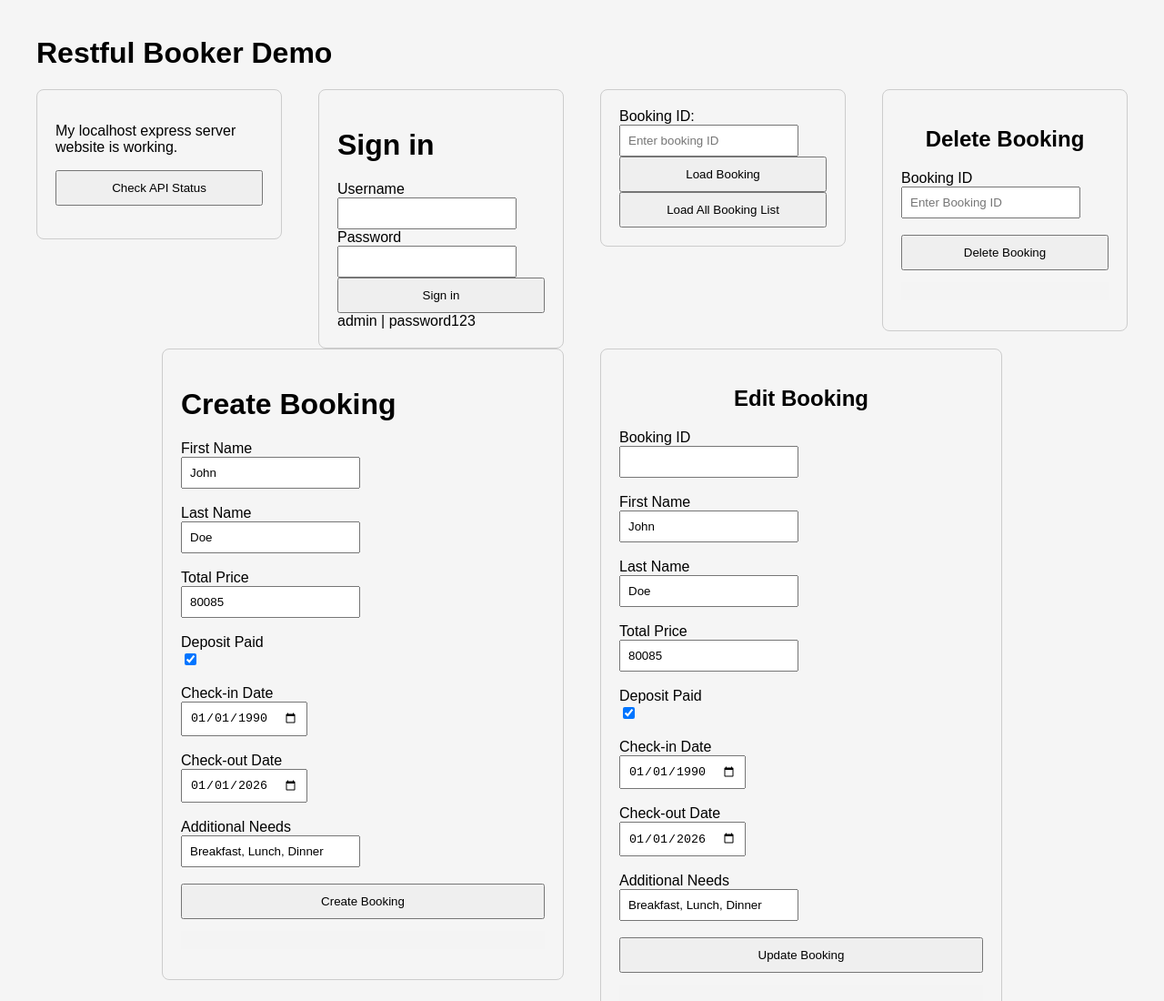
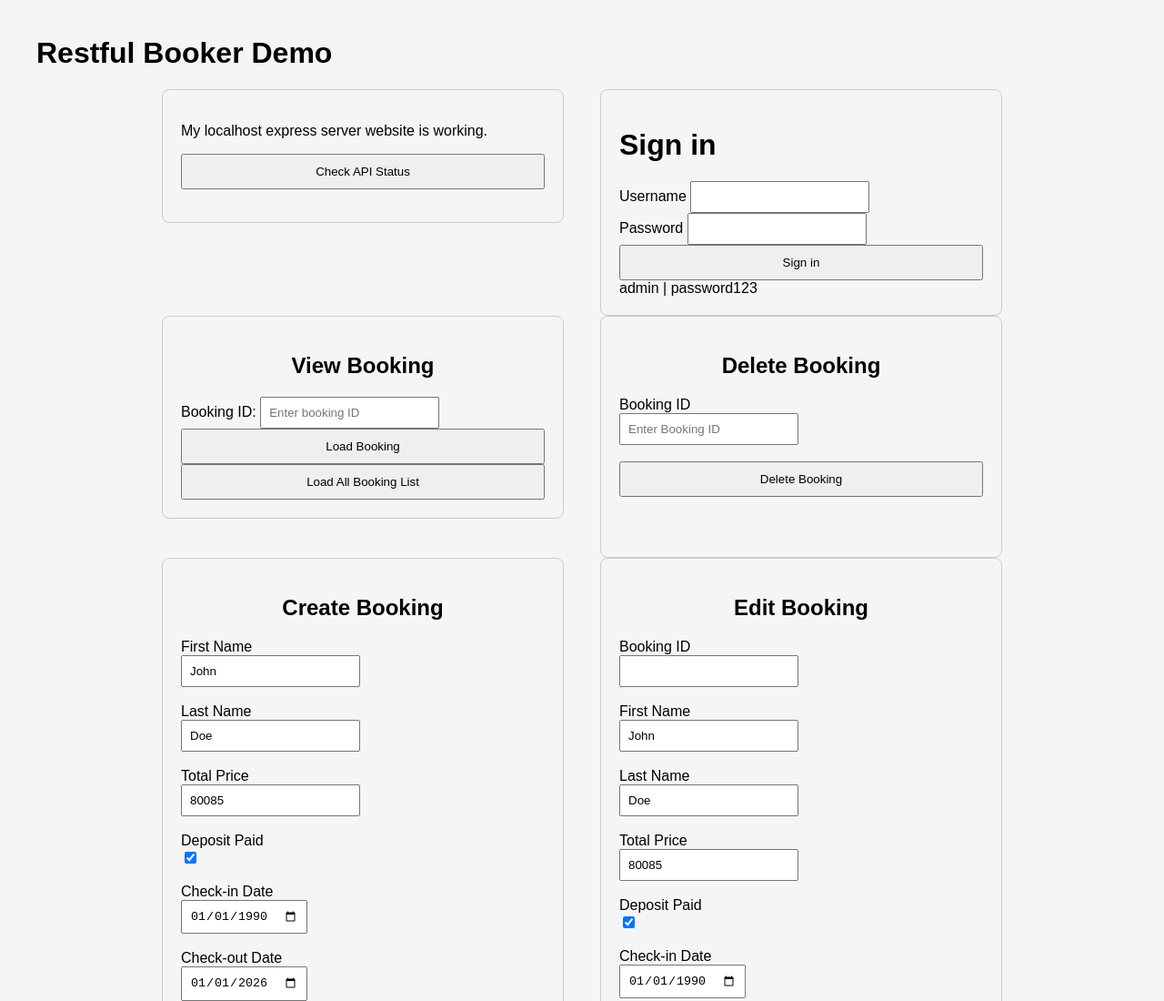
Before and after one commit to Area-Turtle/restfullbooker-API-testing, a website with bundled scripts: page index.html in a window 1280 px wide. Shown: the top 1100 px of the page at 91% size. Built offline with nearby package versions, Linux system fonts and the light colour scheme.

Commit message:
update test

```diff
--- a/index.html
+++ b/index.html
@@ -11,6 +11,7 @@
 <body>
 
     <h1>Restful Booker Demo</h1>
+    <!-- Ping | Sign in Booking -->
     <div class="booking-container">
         <!-- Ping Server Connection -->
         <div class="booking-form">
@@ -37,16 +38,21 @@
 
             </form>
         </div>
-        <!-- View Booking Entries -->
+
+
+        <!-- <script src="js/booking.js"></script> -->
+
+    </div>
+    <!-- View | Delete Booking -->
+    <div class="booking-container">
+    <!-- View Booking -->
     <div class="booking-form">
+        <h2>View Booking</h2>
         <label for="bookingId">Booking ID:</label>
         <input type="number" id="bookingId" placeholder="Enter booking ID">
 
 
-            <button id="loadBookings">
-                Load Booking
-            </button>
-
+        <button id="loadBookings">Load Booking</button>
         <div id="bookingResult"></div>
 
         <button id="allBookings">
@@ -55,14 +61,13 @@
 
         <div id="allBookingResult"></div>
     </div>
-        <!-- Delete Booking entry -->
+    <!-- Delete Booking -->
     <div class="booking-form">
         <form id="deleteBookingForm">
             <h2>Delete Booking</h2>
 
             <label for="deleteBookingId">Booking ID</label><br>
-                <input type="number" id="deleteBookingId" name="deleteBookingId" placeholder="Enter Booking ID"
-                    required>
+            <input type="number" id="deleteBookingId" name="deleteBookingId" placeholder="Enter Booking ID" required>
             <br><br>
 
             <button type="submit">Delete Booking</button>
@@ -70,17 +75,13 @@
 
         <pre id="deleteBookingResult"></pre>
     </div>
-        <script src="js/script.js"></script>
-        <!-- <script src="js/booking.js"></script> -->
-</body>
     </div>
-
-<!-- Create | Edit Booking Entry -->
+    <!-- Create | Edit Booking -->
     <div class="booking-container">
         <!-- Create Booking -->
         <div class="booking-form">
             <form id="createBookingForm">
-            <h1>Create Booking</h1>
+                <h2>Create Booking</h2>
 
                 <label for="firstname">First Name</label><br>
                 <input type="text" id="firstname" name="firstname" value="John" required><br><br>
@@ -144,5 +145,7 @@
         </div>
 
     </div>
+    <script src="js/script.js"></script>
+</body>
 
 </html>
```
Lines whose indentation alone changed are shown as unchanged.
